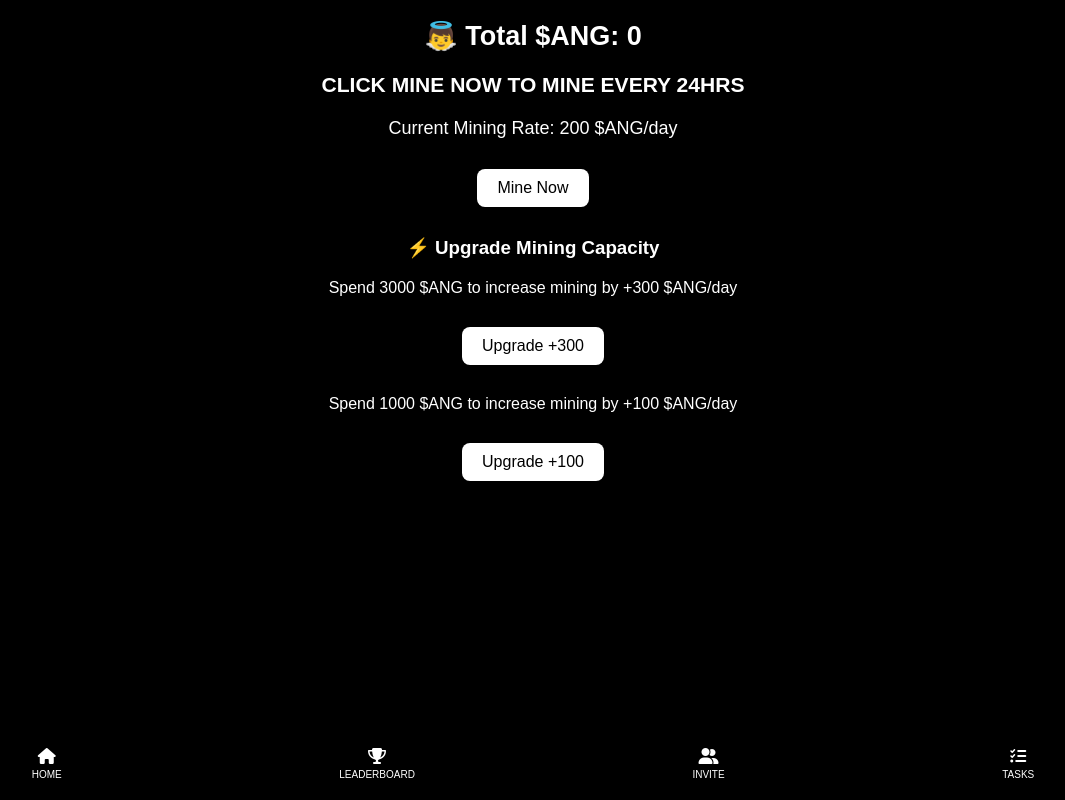
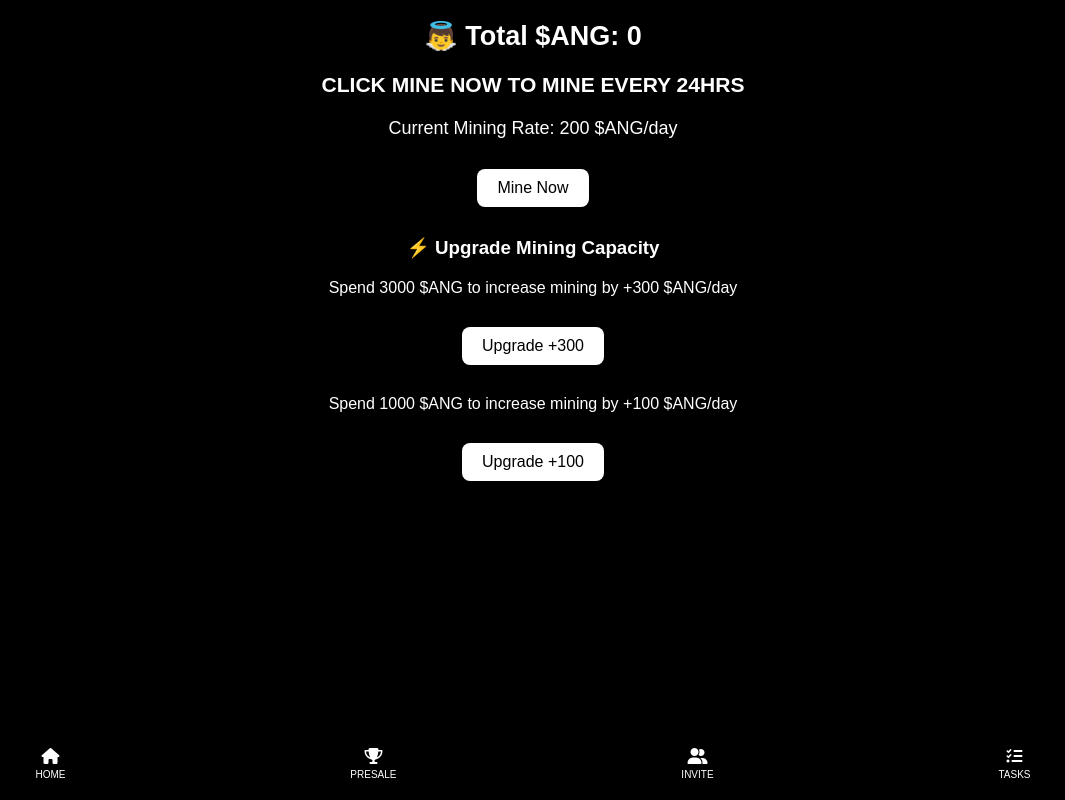
Before and after one commit to ANGMINE/main, a plain HTML site: page mining.html in a window 1280 px wide. Shown: the whole page, without its empty margins (107-1172 px from the left). Drawn offline with Linux system fonts and the light colour scheme.

Commit message:
mining.html

```diff
--- a/mining.html
+++ b/mining.html
@@ -69,9 +69,9 @@
             <i class="fas fa-home"></i>
             <span>HOME</span>
         </a>
-        <a href="leaderboard.html" class="nav-item">
+        <a href="Presale.html" class="nav-item">
             <i class="fas fa-trophy"></i>
-            <span>LEADERBOARD</span>
+            <span>PRESALE</span>
         </a>
         <a href="invite.html" class="nav-item">
             <i class="fas fa-user-friends"></i>
```
